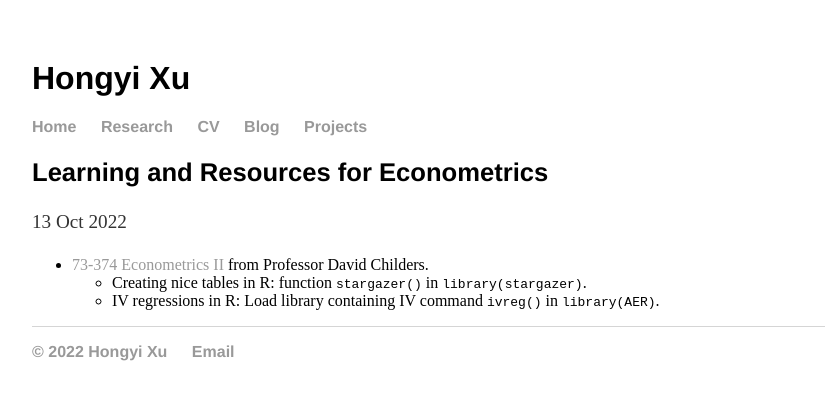
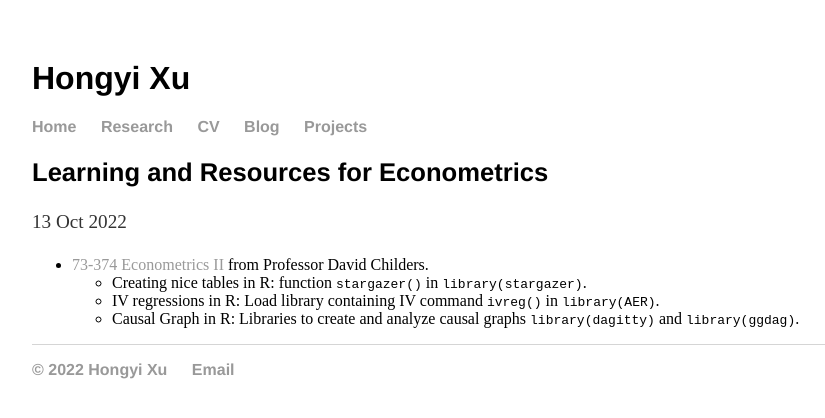
Before and after one commit to hongyileoxu/hongyileoxu.github.io, a Jekyll site: the page built from _posts/2022-10-13-great-resources.md, in a window 1280 px wide. Shown: the top 418 px of the page, without its empty margins (160-985 px from the left). Built offline with Jekyll 4.4.1, drawn with Linux system fonts in a browser that asks for light colours.

Commit message:
Update 2022-10-13-great-resources.md

```diff
--- a/_posts/2022-10-13-great-resources.md
+++ b/_posts/2022-10-13-great-resources.md
@@ -7,3 +7,4 @@ date: 2022-10-13
 -   [73-374 Econometrics II](https://donskerclass.github.io/EconometricsII/MultivariateIV.html) from Professor David Childers.
     -   Creating nice tables in R: function `stargazer()` in `library(stargazer)`.
     -   IV regressions in R: Load library containing IV command `ivreg()` in `library(AER)`.
+    -   Causal Graph in R: Libraries to create and analyze causal graphs `library(dagitty)` and `library(ggdag)`.
```
